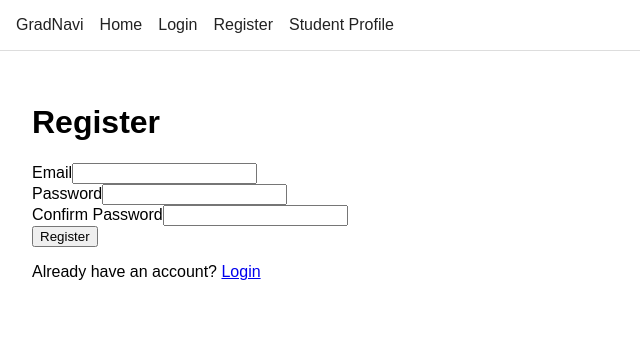
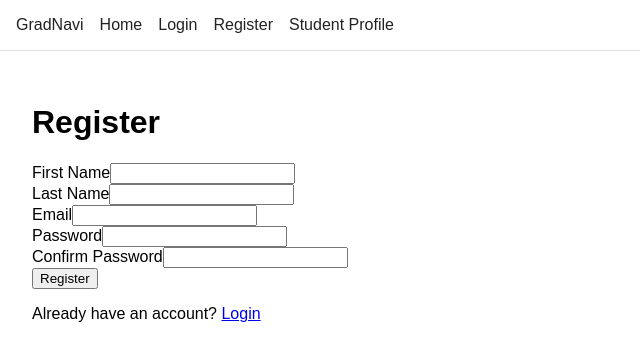
Before and after one commit to JeraldBucud/GradNavi, a React app in the folder frontend/: page /register in a window 1280 px wide. Shown: the top 360 px of the page, without its empty margins (0-640 px from the left). Built offline with nearby package versions, Linux system fonts and the light colour scheme; the HTML template or start-up script is replaced by a standard one.

Commit message:
fix: align registration frontend with backend contract

```diff
--- a/frontend/src/pages/RegisterPage.jsx
+++ b/frontend/src/pages/RegisterPage.jsx
@@ -2,6 +2,8 @@ import { useState } from 'react'
 import { Link } from 'react-router'
 
 function RegisterPage() {
+  const [firstName, setFirstName] = useState('')
+  const [lastName, setLastName] = useState('')
   const [email, setEmail] = useState('')
   const [password, setPassword] = useState('')
   const [passwordConfirm, setPasswordConfirm] = useState('')
@@ -11,7 +13,7 @@ function RegisterPage() {
   function handleSubmit(event) {
     event.preventDefault()
 
-    if (!email || !password || !passwordConfirm) {
+    if (!firstName || !lastName || !email || !password || !passwordConfirm) {
       setError('All fields are required.')
       return
     }
@@ -33,6 +35,26 @@ function RegisterPage() {
       <h1>Register</h1>
 
       <form onSubmit={handleSubmit}>
+        <div>
+          <label htmlFor="first-name">First Name</label>
+          <input
+            id="first-name"
+            type="text"
+            value={firstName}
+            onChange={(event) => setFirstName(event.target.value)}
+          />
+        </div>
+
+        <div>
+          <label htmlFor="last-name">Last Name</label>
+          <input
+            id="last-name"
+            type="text"
+            value={lastName}
+            onChange={(event) => setLastName(event.target.value)}
+          />
+        </div>
+
         <div>
           <label htmlFor="email">Email</label>
           <input
```
Also changed, not shown: 1 other file (tests, documents, lock files or other folders).
